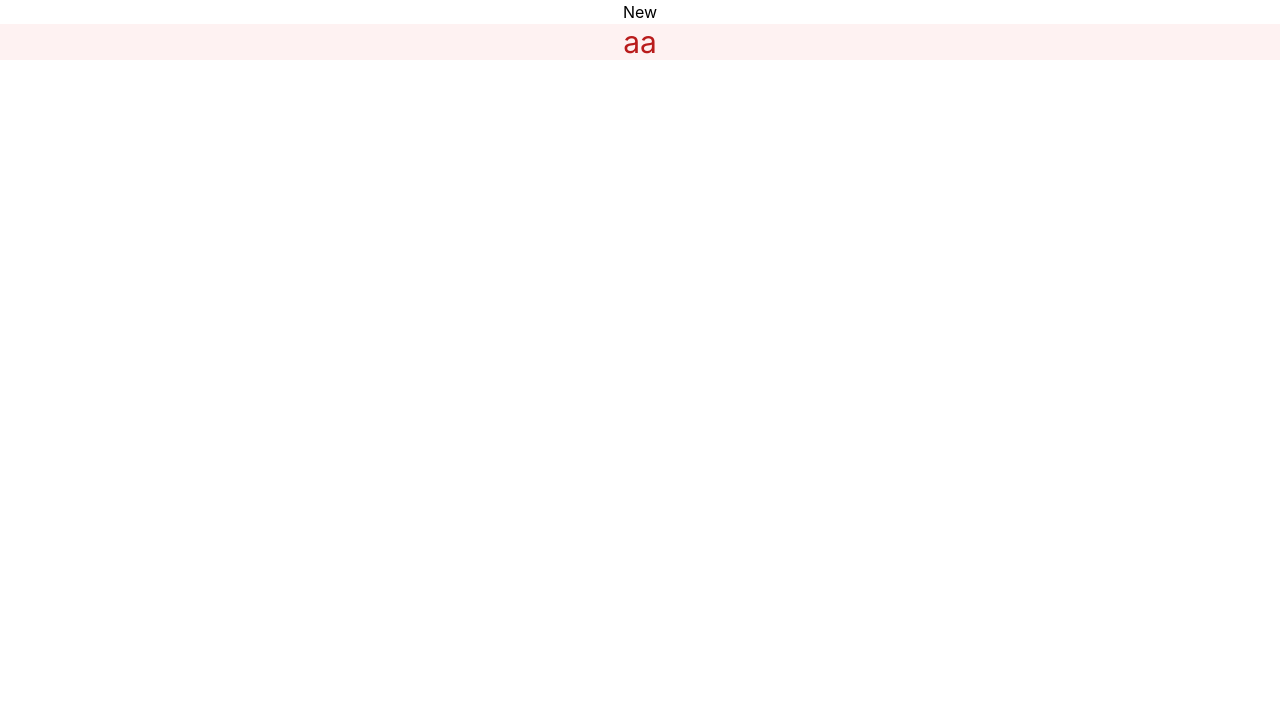
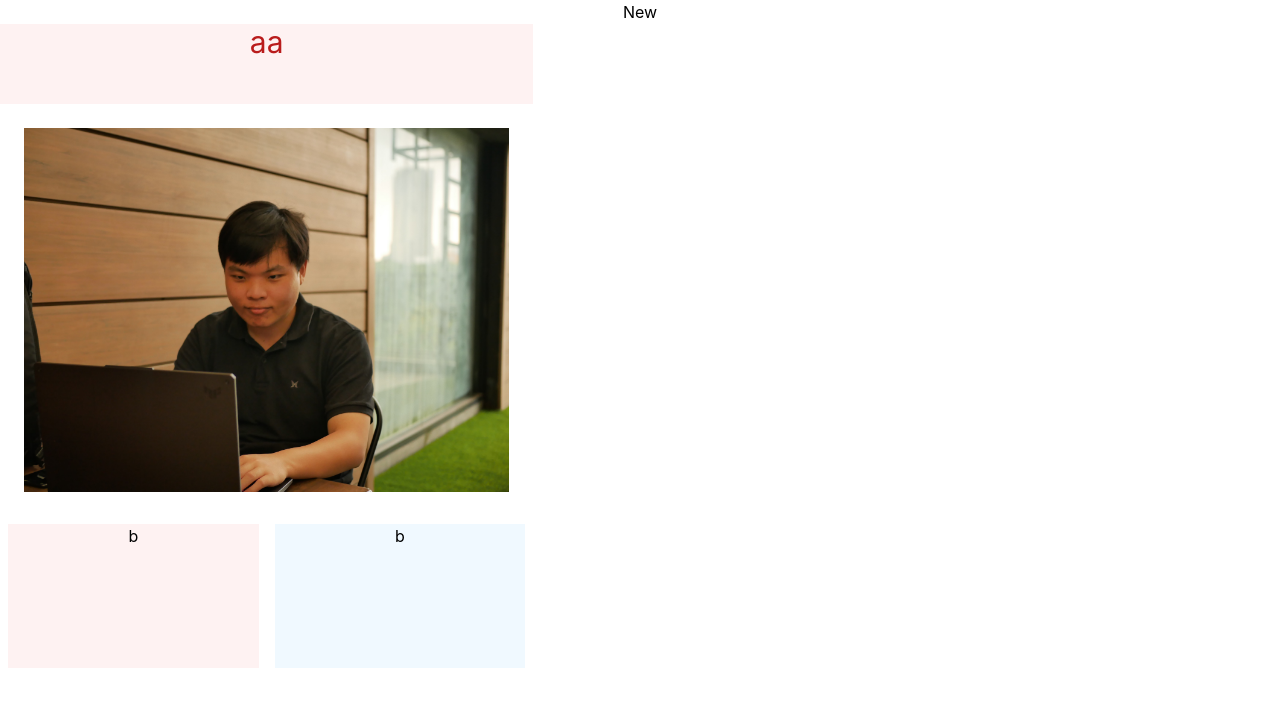
Before and after one commit to GunPkate/resume2024, a React (Create React App) app: page / in a window 1280 px wide. Shown: the top 706 px of the page. Built offline with nearby package versions, Linux system fonts and the light colour scheme.

Commit message:
heroA layout

```diff
--- a/src/App.js
+++ b/src/App.js
@@ -1,5 +1,5 @@
 import './App.css';
-import Navbar from './components/Navbar';
+import HeroA from './components/Navbar';
 
 
 function App() {
@@ -7,7 +7,10 @@ function App() {
   return (
     <div className="App">
       <button className='btn btn-primary'>New</button>
-      <Navbar/>
+        <div className='container flex'>
+          <HeroA/>
+          {/* <HeroA/> */}
+        </div>
     </div>
   );
 }
--- a/src/components/Navbar.jsx
+++ b/src/components/Navbar.jsx
@@ -1,7 +1,29 @@
- const Navbar = () => {
-    return (<div className="w-full bg-red-50">
-            <p className="text-red-700 text-3xl">aa</p>
-        </div>)
+import logo from "../assets/hero.jpg"
+
+const HeroA = () => {
+    const a = document.getElementsByClassName("hero-div");
+    const b = document.getElementById("hero");
+    console.log(a)
+    console.log(b)
+    return (
+        <>
+        <div className="block">
+            <div className="w-5/12 parent">
+                <p className="child h-20 bg-red-50 text-red-700 text-3xl">aa</p>
+                <div className="p-6 hero-div">
+                    <img id={"hero"} src={logo} className="object-cover h-100 w-100"/>
+                </div>
+            </div>
+
+            <div className="w-5/12 parent">
+                <div className="grid grid-cols-[50%_50%] min-h-40 justify-center">
+                    <div className="bg-red-50 m-2">b</div>
+                    <div className="bg-sky-50 m-2">b</div>
+                </div>
+            </div>
+        </div>
+        </>
+        )
 }
 
-export default Navbar;
+export default HeroA;
```
Also changed, not shown: src/assets/hero.jpg (added).
